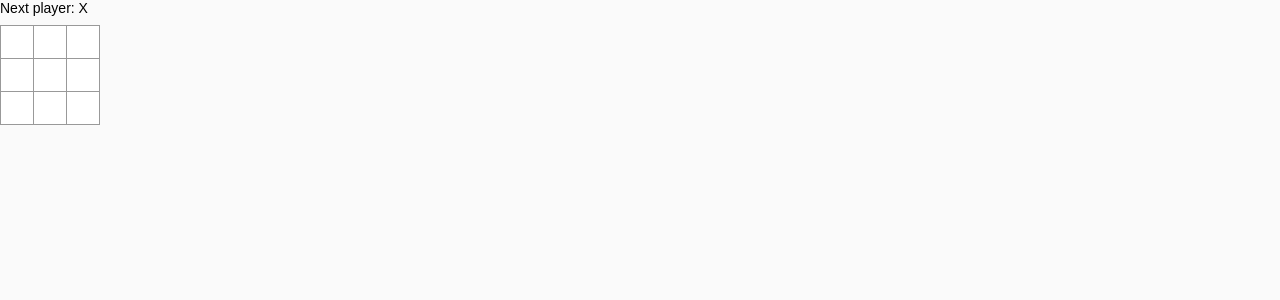
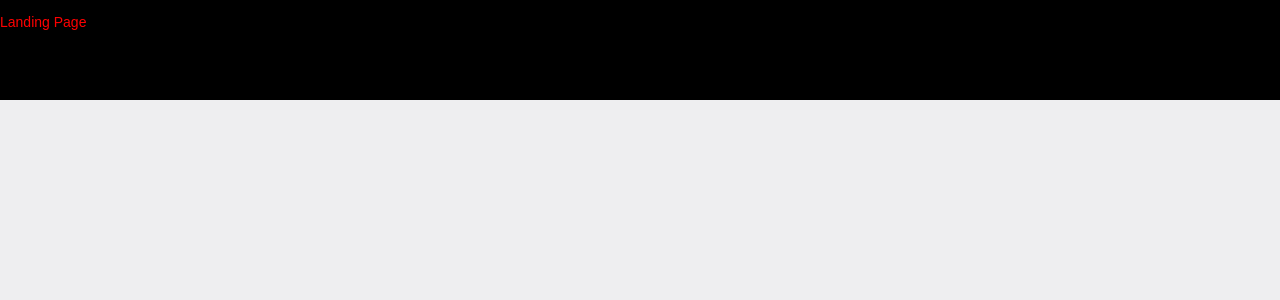
Before and after one commit to mikeabeln/react-firebase, a React app: page / in a window 1280 px wide. Shown: the top 300 px of the page. Built offline with nearby package versions, Linux system fonts and the light colour scheme.

Commit message:
cleaning js files, setting up routing, restructing dev / dist envs

```diff
--- a/src/index.jsx
+++ b/src/index.jsx
@@ -3,125 +3,22 @@ import ReactDOM from 'react-dom'
 import 'normalize.css'
 import './index.scss'
 
-import createBrowserHistory from 'history/createBrowserHistory'
+// import createBrowserHistory from 'history/createBrowserHistory'
 
-const history = createBrowserHistory()
+import Routes from './routes.jsx'
 
-function calculateWinner(squares) {
-    const lines = [
-        [0, 1, 2],
-        [3, 4, 5],
-        [6, 7, 8],
-        [0, 3, 6],
-        [1, 4, 7],
-        [2, 5, 8],
-        [0, 4, 8],
-        [2, 4, 6]
-    ]
+// const history = createBrowserHistory()
 
-    for (let i = 0; i < lines.length; i++) {
-        const [a, b, c] = lines[i]
-        if (squares[a] && squares[a] === squares[b] && squares[a] === squares[c]) {
-            return squares[a]
-        }
-    }
-    return null
+// history.listen(() => {
+//     window.scrollTo(0, 0)
+//     ReactDOM.renderApp()
+// })
+
+// console.log(history)
+
+
+export const renderApp = () => {
+    ReactDOM.render((<Routes/>), document.getElementById('root'))
 }
 
-history.listen(() => {
-    window.scrollTo(0, 0)
-    ReactDOM.renderApp()
-})
-
-console.log(history)
-
-function Square(props) {
-    return (
-        <button className='square' onClick={props.onClick}>
-            {props.value}
-        </button>
-    )
-}
-
-class Board extends React.Component {
-    constructor(props) {
-        super(props)
-        this.state = {
-            squares: Array(9).fill(null),
-            xIsNext: true
-        }
-    }
-
-    handleClick(i) {
-        const squares = this.state.squares.slice()
-        if (calculateWinner(squares) || squares[i]) {
-            return
-        }
-        squares[i] = this.state.xIsNext ? 'X' : 'O'
-        this.setState({
-            squares: squares,
-            xIsNext: !this.state.xIsNext
-        })
-    }
-
-    renderSquare(i) {
-        return (
-            <Square
-                value={this.state.squares[i]}
-                onClick={() => this.handleClick(i)}
-            />
-        )
-    }
-
-    render() {
-        const winner = calculateWinner(this.state.squares)
-        let status
-        if (winner) {
-            status = 'Winner: ' + winner
-        } else {
-            status = 'Next player: ' + (this.state.xIsNext ? 'X' : 'O')
-        }
-
-        return (
-            <div>
-                <div className='status'>{status}</div>
-                <div className='board-row'>
-                    {this.renderSquare(0)}
-                    {this.renderSquare(1)}
-                    {this.renderSquare(2)}
-                </div>
-                <div className='board-row'>
-                    {this.renderSquare(3)}
-                    {this.renderSquare(4)}
-                    {this.renderSquare(5)}
-                </div>
-                <div className='board-row'>
-                    {this.renderSquare(6)}
-                    {this.renderSquare(7)}
-                    {this.renderSquare(8)}
-                </div>
-            </div>
-        )
-    }
-}
-
-class Game extends React.Component {
-    render() {
-        return (
-            <div className='game'>
-                <div className='game-board'>
-                    <Board />
-                </div>
-                <div className='game-info'>
-                    <div>{}</div>
-                    <ol>{}</ol>
-                </div>
-            </div>
-        )
-    }
-}
-
-ReactDOM.render(
-    <Game />,
-    document.getElementById('root')
-)
+renderApp()
--- a/src/routes.jsx
+++ b/src/routes.jsx
@@ -1,29 +1,28 @@
 import React from 'react'
 import { Route } from 'react-router'
-import { Router } from 'react-router-dom'
+import { BrowserRouter } from 'react-router-dom'
 
-/* Styleguide component, this is our root element */
-import Styleguide from './views/Styleguide.jsx'
+/* AppContainer component, this is our root element */
+import AppContainer from './views/AppContainer.jsx'
+import LandingPage from './views/landing/LandingPage.jsx'
 
 /* import IntroRoutes */
-import IntroDesignPrinciples from './views/introduction/design-principles/IntroDesignPrinciples.jsx'
+// import IntroDesignPrinciples from './views/introduction/design-principles/IntroDesignPrinciples.jsx'
 
 
 /* construct routes */
-export default (props) => {
+export default () => {
     return (
-        <Router history={props.history}>
-            <div>
-                <Styleguide toggleMenu={props.toggleMenu} render={props.render} menuOpen={props.menuOpen}>
+        <BrowserRouter>
+            <AppContainer>
 
-                    {/* Base Component and Root */}
-                    {/* <Route path='/' exact={true} component={IntroOverview}/> */}
+                {/* Base Component and Root */}
+                <Route path='/' exact={true} component={LandingPage}/>
 
-                    {/* Introduction Section */}
-                    <Route path='/introduction/design-principles' component={IntroDesignPrinciples}/>
+                {/* Introduction Section */}
+                {/* <Route path='/introduction/design-principles' component={IntroDesignPrinciples}/> */}
 
-                </Styleguide>
-            </div>
-        </Router>
+            </AppContainer>
+        </BrowserRouter>
     )
 }
--- /dev/null
+++ b/src/views/AppContainer.jsx
@@ -0,0 +1,17 @@
+import * as React from 'react'
+
+import './AppContainer.scss'
+
+
+const AppContainer = ({ children }) => {
+    return (
+        <div className='appContainer'>
+            {/* put header component here */}
+            <main className='main'>
+                {children}
+            </main>
+        </div>
+    )
+}
+
+export default AppContainer
--- /dev/null
+++ b/src/views/AppContainer.scss
@@ -0,0 +1,10 @@
+.appContainer{
+	display: block;
+	width: 100%;
+	overflow-x: hidden;
+}
+
+.main{
+	height: 500px;
+	background-color: #EEEEF0;
+}
--- /dev/null
+++ b/src/views/landing/LandingPage.jsx
@@ -0,0 +1,15 @@
+import * as React from 'react'
+
+import './LandingPage.scss'
+
+
+const LandingPage = () => {
+    return (
+        <div className='landingContainer'>
+            {/* put landing page content here */}
+            <p className='paragraph'>Landing Page</p>
+        </div>
+    )
+}
+
+export default LandingPage
--- /dev/null
+++ b/src/views/landing/LandingPage.scss
@@ -0,0 +1,11 @@
+.landingContainer{
+	display: block;
+	width: 100%;
+	overflow-x: hidden;
+	height: 100px;
+	background-color: black;
+}
+
+.paragraph{
+	color: red;
+}
--- a/webpack.config.js
+++ b/webpack.config.js
@@ -1,8 +1,6 @@
-const path = require('path');
-const webpack = require('webpack');
-const HtmlWebpackPlugin = require('html-webpack-plugin');
-// const CleanWebpackPlugin = require('clean-webpack-plugin');
-const ExtractTextPlugin = require('extract-text-webpack-plugin');
+const path = require('path')
+const webpack = require('webpack')
+const HtmlWebpackPlugin = require('html-webpack-plugin')
 
 module.exports = {
     entry: {
@@ -12,8 +10,8 @@ module.exports = {
         filename: '[name].bundle.js',
         path: path.resolve(__dirname, 'dist')
     },
-  module:{
-     rules:[
+    module: {
+        rules: [
             {
                 // transpile + bundle react scripts
                 test: /\.(js|jsx)$/,
@@ -24,23 +22,12 @@ module.exports = {
                     cacheDirectory: true,
                     presets: ['es2015', 'react'],
                     plugins: ['react-hot-loader/babel']
-              },
-          },
-          {
-         	   // bundle css+scss files to one extracted css file for production
-             test: /\.(css|scss)$/,
-             use: ExtractTextPlugin.extract({
-                use: [
-                  {loader: 'style-loader'},
-                  {loader: 'css-loader', options:{sourceMap: true}},
-                  {loader: 'sass-loader', options:{sourceMap: true}}
-                ]
-            }),
+                }
             },
             {
             	// load and bundle images
             	 test: /\.(png|svg|jpg|gif|ico)$/,
-          	use:[{
+            	 use: [{
                     loader: 'file-loader',
                     options: {
                         name: '[name][hash].[ext]',
@@ -61,27 +48,22 @@ module.exports = {
             {
             	// parse csv to JSON
             	   test: /\.(csv|tsv)$/,
-          	use:['csv-loader']
+            	   use: ['csv-loader']
             },
             {
             	// parse xml to JSON
             	   test: /\.xml$/,
-          	use:['xml-loader']
+            	   use: ['xml-loader']
             }
         ]
     },
     plugins: [
-    // new CleanWebpackPlugin(['dist']),
         new HtmlWebpackPlugin({
             template: './src/index.html',
             favicon: './src/favicon.ico',
-      inject: true,
-    }),
-    new ExtractTextPlugin({
-      filename: 'styles/[name].css',
-      disable: process.env.NODE_ENV != 'production'
+            inject: true
         }),
         new webpack.NamedModulesPlugin(),
         new webpack.HotModuleReplacementPlugin()
-  ],
-};
+    ]
+}
--- a/webpack.dev.js
+++ b/webpack.dev.js
@@ -1,12 +1,53 @@
-const merge = require('webpack-merge');
-const common = require('./webpack.config.js');
+const webpack = require('webpack')
+const merge = require('webpack-merge')
+const common = require('./webpack.config.js')
+const ExtractTextPlugin = require('extract-text-webpack-plugin')
 
 module.exports = merge(common, {
-  mode: 'development',
-  devtool: 'inline-source-map',
-  devServer: {
-    contentBase: './dist',
-    hot: true
-  },
-  watch: true
-});
+    mode: 'development',
+    devtool: 'inline-source-map',
+    devServer: {
+        contentBase: './dist',
+        hot: true,
+        progress: false,
+        historyApiFallback: true,
+        stats: 'errors-only',
+        host: '0.0.0.0',
+        port: 9000,
+        disableHostCheck: true,
+        proxy: [
+            {
+                quiet: false,
+                noInfo: false,
+                logLevel: 'debug',
+                changeOrigin: true,
+                stats: { color: true },
+                toProxy: true,
+                target: 'http://localhost:9000'
+            }
+        ]
+    },
+    watch: true,
+    module: {
+        rules: [
+            {
+                // bundle css+scss files to extracted css files for development
+                test: /\.(css|scss)$/,
+                use: ExtractTextPlugin.extract({
+                    use: [
+                        { loader: 'style-loader' },
+                        { loader: 'css-loader', options: { sourceMap: true } },
+                        { loader: 'sass-loader', options: { sourceMap: true } }
+                    ]
+                })
+            }
+        ]
+    },
+    plugins: [
+        new ExtractTextPlugin({
+            filename: 'styles/[name].[hash].css',
+            disable: process.env.NODE_ENV !== 'production'
+        }),
+        new webpack.HotModuleReplacementPlugin()
+    ]
+})
--- a/webpack.dist.js
+++ b/webpack.dist.js
@@ -1,6 +1,15 @@
-const merge = require('webpack-merge');
-const common = require('./webpack.config.js');
+const merge = require('webpack-merge')
+const common = require('./webpack.config.js')
 
 module.exports = merge(common, {
-  mode: 'production',
-});
+    mode: 'production',
+    module: {
+        rules: [
+            {
+                // bundle css+scss files to one extracted css file for production
+                test: /\.(css|scss)$/,
+                use: ['style-loader', 'css-loader', 'sass-loader']
+            }
+        ]
+    }
+})
```
Also changed, not shown: server.js (+46 -46 lines), src/old_index.jsx (added, +127 -0 lines), .eslintrc.js, 2 other files (tests, documents, lock files or other folders). Lines whose indentation alone changed are shown as unchanged.
